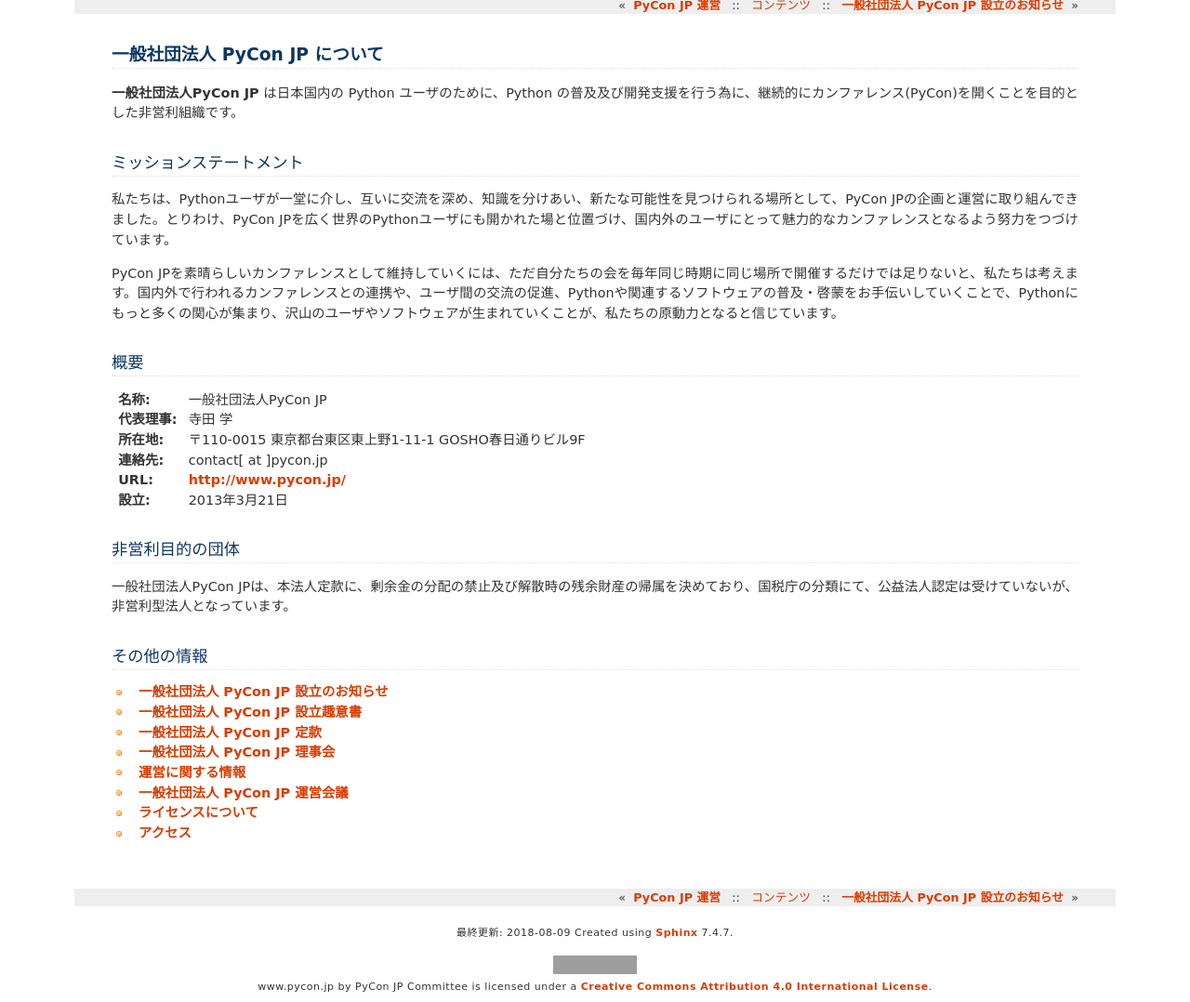
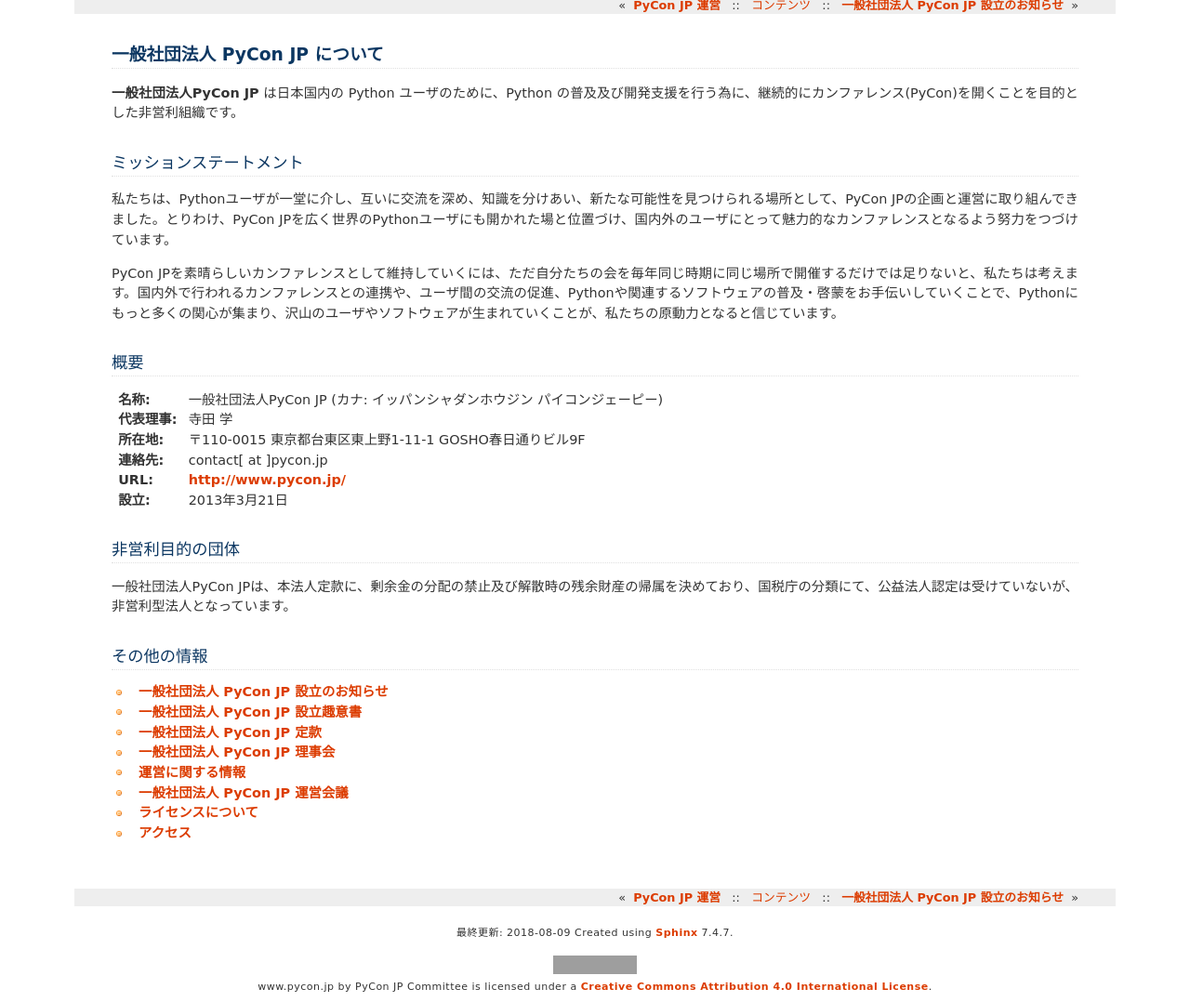
Before and after one commit to pyconjp/www.pycon.jp, a Sphinx documentation site: the page built from source/committee/index.rst, in a window 1280 px wide, cut to the strip 129-1207 px from the top of the page. Shown: the whole strip at 93% size. Built offline with Sphinx 7.4.7, drawn with Linux system fonts in a browser that asks for light colours; grey boxes are pictures that could not be loaded.

Commit message:
団体名にカナ表記を追加
申請書などにカナ表記が必要なときがあり、問い合わせが来るので記載しました。

```diff
--- a/source/committee/index.rst
+++ b/source/committee/index.rst
@@ -13,7 +13,7 @@
 
 概要
 ----
-:名称: 一般社団法人PyCon JP
+:名称: 一般社団法人PyCon JP  (カナ: イッパンシャダンホウジン パイコンジェーピー)
 :代表理事: 寺田 学
 :所在地: 〒110-0015 東京都台東区東上野1-11-1 GOSHO春日通りビル9F
 :連絡先: contact[ at ]pycon.jp
```
